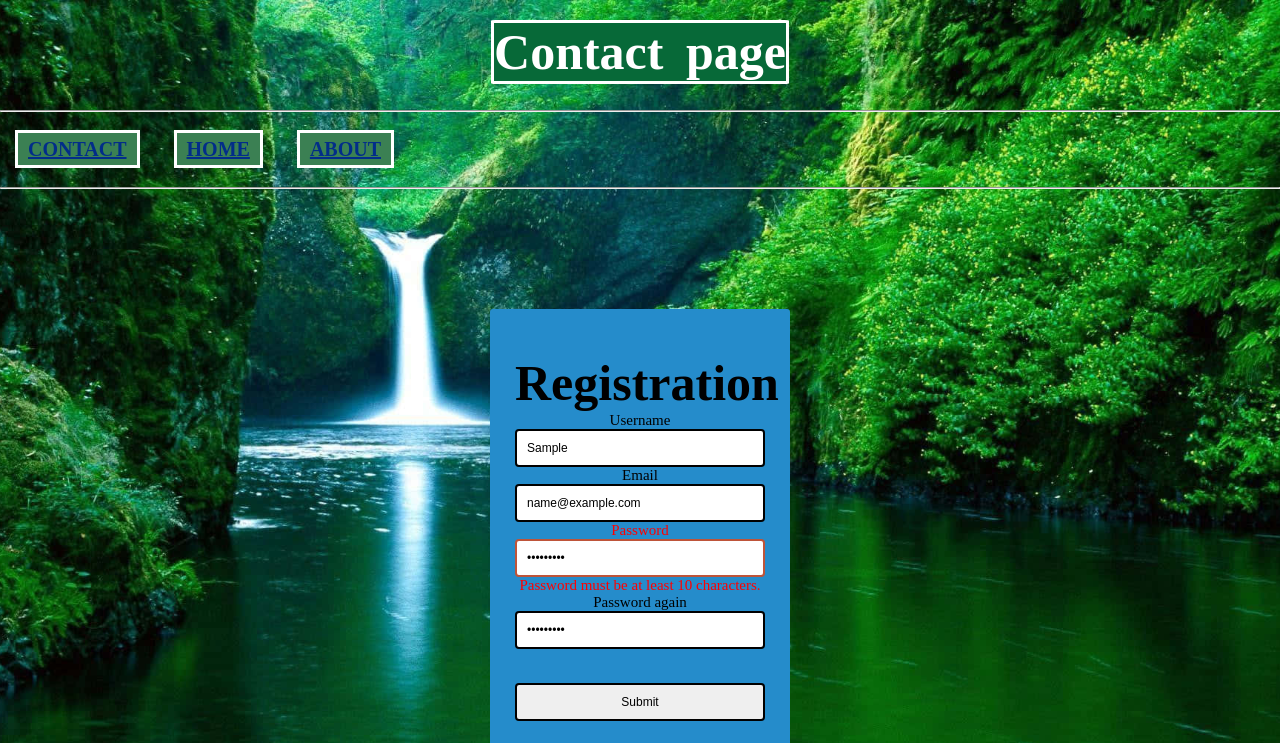
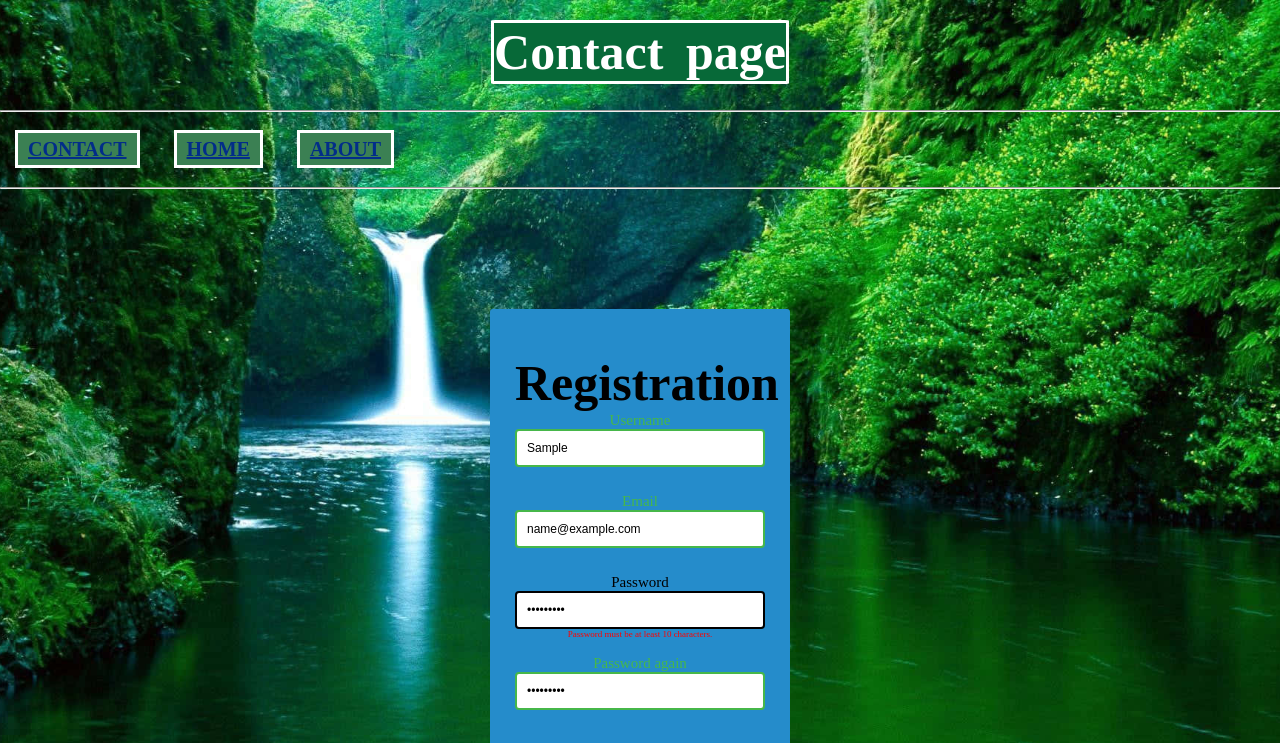
Before and after one commit to WesR1/web-development-project-1, a plain HTML site: page contact.html in a window 1280 px wide. Both pictures are taken after typing "Sample", "name@example.com", "Sample123", "Sample123" into the empty fields and a click on the input "Submit". Shown: the top 743 px of the page. Drawn offline with Linux system fonts and the light colour scheme.

Commit message:
Modified contact file to have green boxes for successfully the right requirements for each box.

```diff
--- a/contact.html
+++ b/contact.html
@@ -47,21 +47,25 @@
                 <label for="username">Username</label>
                 <input id="username" name="username" type="text">
                 <div class="error"></div>
+                <div class="success"></div>
             </div>
             <div class="input-control">
                 <label for="email">Email</label>
                 <input id="email" name="email" type="text">
                 <div class="error"></div>
+                <div class="success"></div>
             </div>
             <div class="input-control">
                 <label for="password">Password</label>
                 <input id="password" name="password" type="password">
                 <div class="error"></div>
+                <div class="success"></div>
             </div>
             <div class="input-control">
                 <label for="password">Password again</label>
                 <input id="password2" name="password2" type="password">
                 <div class="error"></div>
+                <div class="success"></div>
                 <br>
                 <br>
             <input type="submit" value="Submit">
--- a/css/style.css
+++ b/css/style.css
@@ -247,23 +247,32 @@ li {
 .input-control input:focus {
     outline: 0;
 }
-
+.success {
+    color: rgb(70, 183, 74);
+}
+.success input {
+    border-color: rgb(70, 183, 74);
+}
 .input-control .success input {
     border-color: rgb(70, 183, 74);
 }
-
+.input-control .success {
+    border-color: rgb(70, 183, 74);
+    font-size: 9px;
+    height: 13px;
+}
 .input-control .errors input {
     border-color: rgb(190, 84, 57);
 }
-.errors {
+.error {
     color: red;
 }
 
-.errors input {
+.error input {
     border-color: rgb(190, 84, 57);
 }
 
-.input-control .errors {
+.input-control .error {
     border-color: rgb(190, 84, 57);
     font-size: 9px;
     height: 13px;
```
